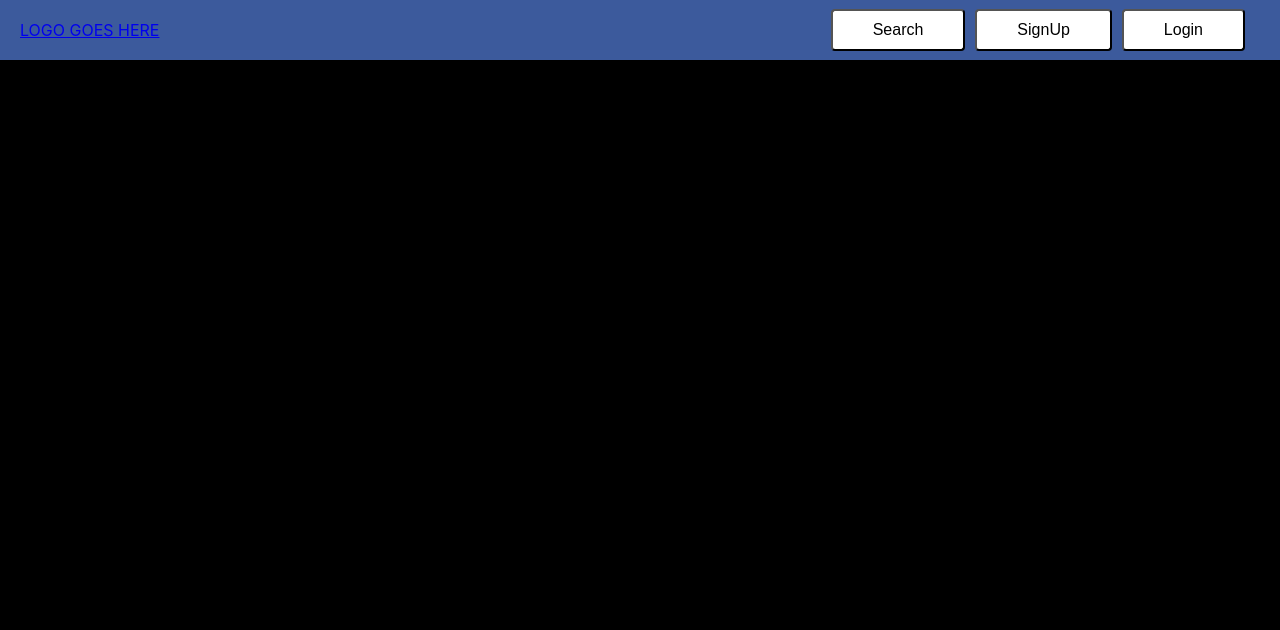
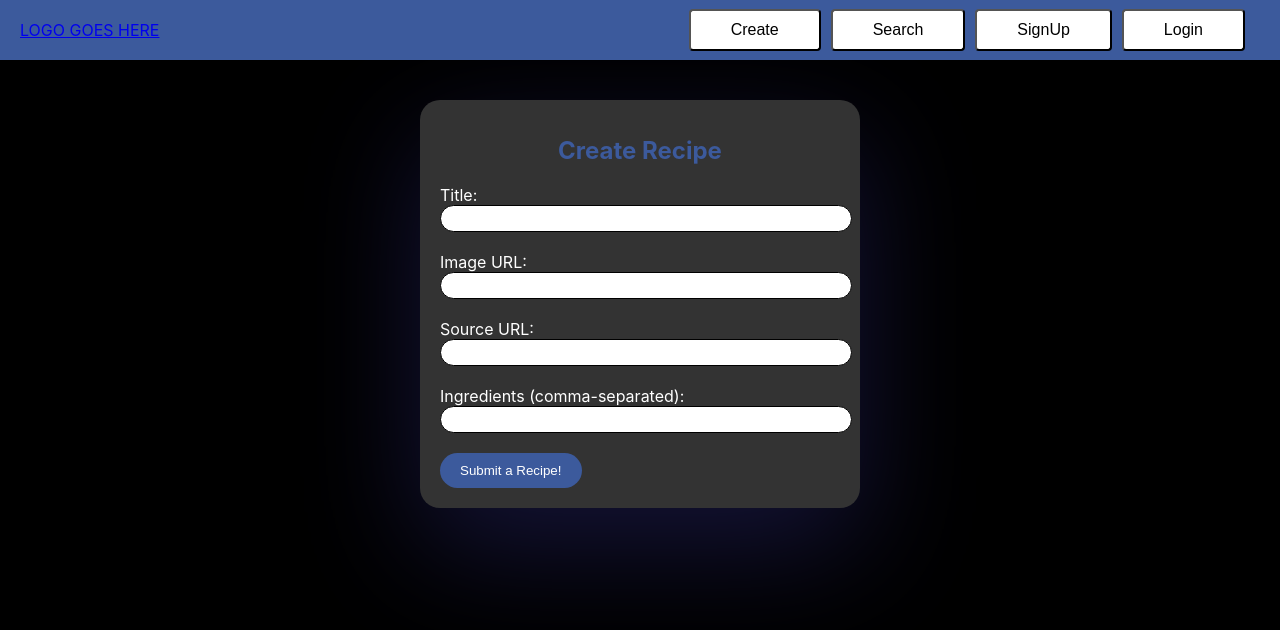
Before and after one commit to Jshigoodies/Culinary-Companion, a React (Create React App) app in the folder client/: page /create in a window 1280 px wide. Shown: the top 630 px of the page. Built offline with nearby package versions, Linux system fonts and the light colour scheme.

Commit message:
added the front end for creating recipies

```diff
--- a/client/src/App.js
+++ b/client/src/App.js
@@ -5,7 +5,7 @@ import HomePage from './pages/home';
 import SearchPage from './pages/search';
 import SignUpPage from './pages/signup';
 import LoginPage from './pages/login';
-
+import CreateRecipe from './pages/createRecipe';
 
 
 function App() {
@@ -17,6 +17,8 @@ function App() {
         <Route path='/search' element={<SearchPage />} />
         <Route path='/signup' element={<SignUpPage />} />
         <Route path='/login' element={<LoginPage />} />
+
+        <Route path='/create' element={<CreateRecipe />} />
       </Routes>
     </BrowserRouter>
   );
--- a/client/src/components/Navbar.js
+++ b/client/src/components/Navbar.js
@@ -9,6 +9,9 @@ function NavBar() {
             <a href='/'><p>LOGO GOES HERE</p></a>
         </div>
         <div className='navRight'>
+            <Link to='/create'>
+                <button>Create</button>
+            </Link>
             <Link to='/search'>
                 <button>Search</button>
             </Link>
--- /dev/null
+++ b/client/src/create.css
@@ -0,0 +1,59 @@
+.createDiv {
+    width: 400px;
+    margin: 100px auto;
+    padding: 20px;
+    background-color: #333;
+    color: white;
+    display: flex;
+    flex-direction: column;
+    align-items: center;
+    border-radius: 20px;
+    box-shadow: 0px 40px 120px rgba(69, 67, 186, 0.3);
+    animation: fadeIn 0.5s ease-in-out;
+}
+
+@keyframes fadeIn {
+    0% {
+        opacity: 0;
+    }
+    100% {
+        opacity: 1;
+    }
+}
+
+.createDiv h1 {
+    font-size: 24px;
+    color: #3C5A9C;
+    margin-bottom: 20px;
+}
+
+.createDiv form {
+    width: 100%;
+}
+
+.createDiv form label {
+    display: block;
+    margin-bottom: 10px;
+    color: white;
+}
+
+.createDiv form input {
+    width: 100%;
+    padding: 5px;
+    border: 1px solid black;
+    margin-bottom: 10px;
+    border-radius: 20px;
+}
+
+.createDiv form button {
+    background-color: #3C5A9C;
+    color: white;
+    padding: 10px 20px;
+    border: none;
+    cursor: pointer;
+    border-radius: 20px;
+}
+
+.createDiv form button:hover {
+    background-color: #005f7f;
+}
--- a/client/src/login.css
+++ b/client/src/login.css
@@ -7,6 +7,16 @@ section {
     flex-wrap: wrap;
     overflow: hidden;
     margin-top: 20px;
+    animation: fadeIn 0.5s ease-in-out;
+}
+
+@keyframes fadeIn {
+    0% {
+        opacity: 0;
+    }
+    100% {
+        opacity: 1;
+    }
 }
 
 section::before {
--- /dev/null
+++ b/client/src/pages/createRecipe.js
@@ -0,0 +1,68 @@
+import React, { useState} from 'react';
+import '../create.css';
+
+function CreateRecipe() {
+
+    const [title, setTitle] = useState('');
+    const [image, setImage] = useState('');
+    const [sourceUrl, setSourceUrl] = useState('');
+    const [ingredients, setIngredients] = useState([]);
+
+    const handleSubmit = (e) => {
+        e.preventDefault();
+        // Do something with the submitted recipeData
+        console.log("title: " + title);
+        console.log("image: " + image);
+        console.log("sourceUrl: " + sourceUrl);
+        console.log("ingredients: " + ingredients);
+    };
+
+
+
+
+
+    return (
+        <div className='createDiv'>
+            <h1>Create Recipe</h1>
+            <form onSubmit={handleSubmit}>
+                <label>
+                    Title:
+                    <input
+                    type="text"
+                    value={title}
+                    onChange={(e) => setTitle(e.target.value)}
+                    />
+                </label>
+                <label>
+                    Image URL:
+                    <input
+                    type="text"
+                    value={image}
+                    onChange={(e) => setImage(e.target.value)}
+                    />
+                </label>
+                <label>
+                    Source URL:
+                    <input
+                    type="text"
+                    value={sourceUrl}
+                    onChange={(e) => setSourceUrl(e.target.value)}
+                    />
+                </label>
+                <label>
+                    Ingredients (comma-separated):
+                    <input
+                    type="text"
+                    value={ingredients.join(',')}
+                    onChange={(e) => setIngredients(e.target.value.split(','))}
+                    />
+                </label>
+
+                <button type="submit">Submit a Recipe!</button>
+            </form>
+
+        </div>
+    );
+}
+
+export default CreateRecipe;
--- a/client/src/search.css
+++ b/client/src/search.css
@@ -4,6 +4,16 @@
     display: flex;
     justify-content: center;
     align-items: center;
+    animation: fadeIn 0.5s ease-in-out;
+}
+
+@keyframes fadeIn {
+    0% {
+        opacity: 0;
+    }
+    100% {
+        opacity: 1;
+    }
 }
 
 .box {
```
Also changed, not shown: 1 other file (tests, documents, lock files or other folders).
